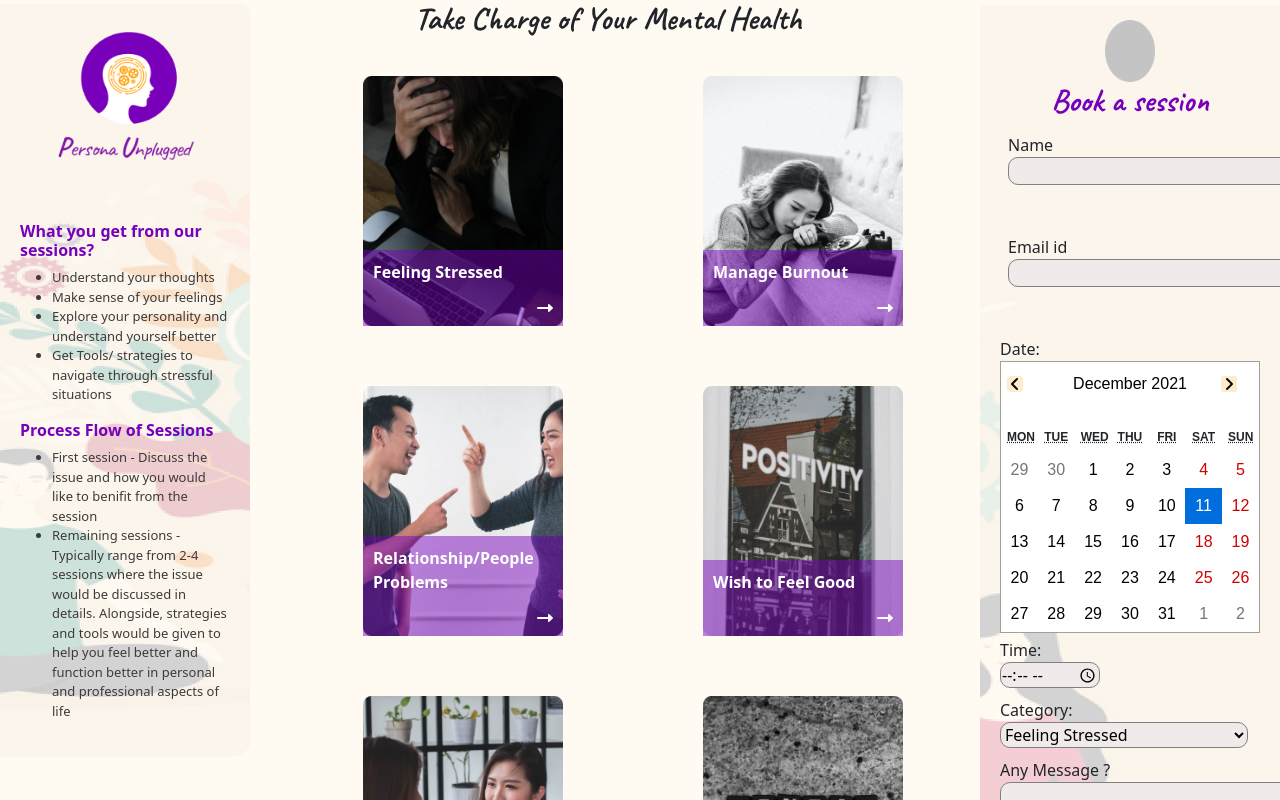
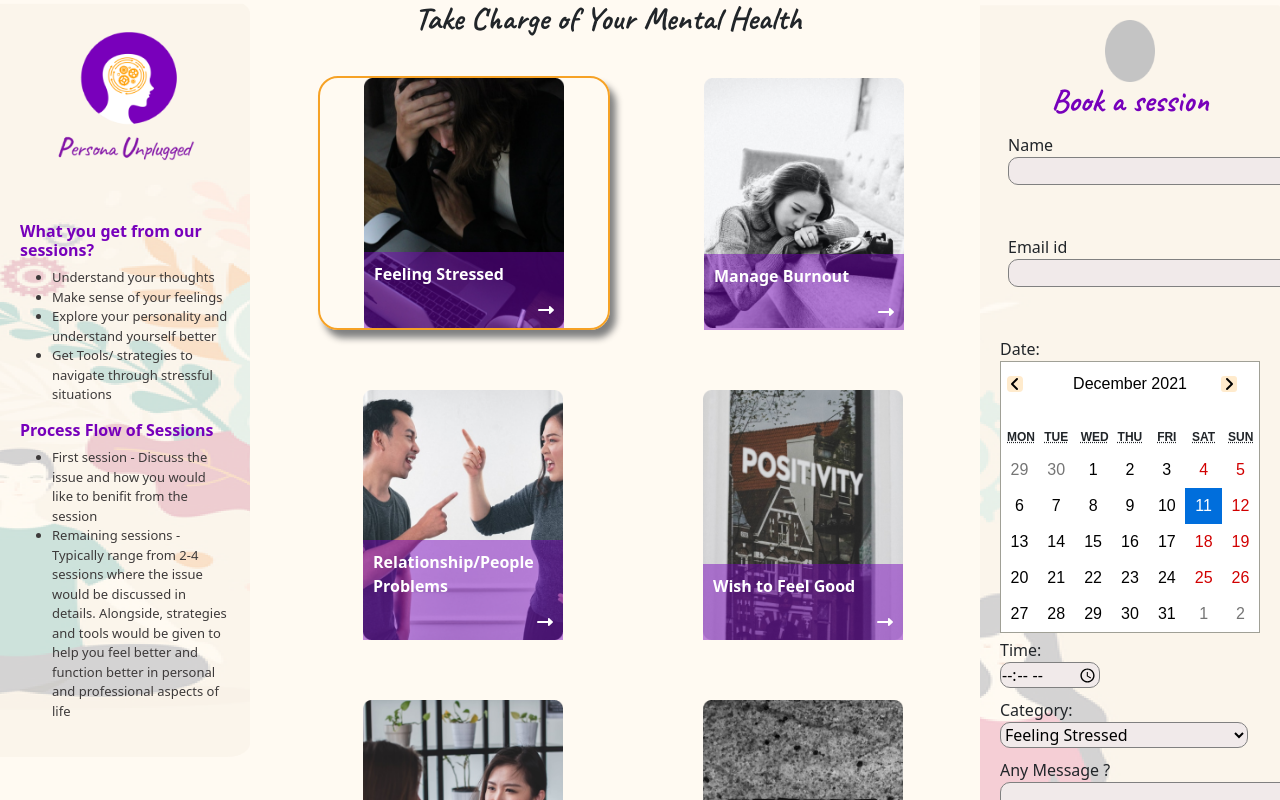
Before and after one commit to Prasath30/persona, a React (Create React App) app: page / in a window 1280 px wide. Shown: the top 800 px of the page. Built offline with nearby package versions, Linux system fonts and the light colour scheme.

Commit message:
small changes

```diff
--- a/src/components/Employee/Content.css
+++ b/src/components/Employee/Content.css
@@ -80,3 +80,8 @@
   font-family: "caveat", "cursive";
   text-align: center;
 }
+#selectedCard {
+  border: 2px solid #f6a226;
+  box-shadow: 6px 8px 7px gray;
+  border-radius: 20px;
+}
--- a/src/components/Employee/Content.jsx
+++ b/src/components/Employee/Content.jsx
@@ -1,9 +1,10 @@
 import React,{useEffect,useState} from 'react'
 import "./Content.css"
 
-const Content = () => {
+const Content = ({category,setcategoryValue,categoryValue}) => {
 
     const [mobview, setmobview] = useState(window.innerWidth)
+
 
     useEffect(() => {
         window.addEventListener("resize" ,function(){
@@ -11,9 +12,15 @@ const Content = () => {
         });
     }, [])
 
+    const handleCardClick = (e,captio) =>{
+            e.preventDefault();
+            setcategoryValue(captio)
+    }
+
+
     const Card = ({imgSrc,caption}) =>{
         return(
-            <div  className={ mobview > "900" ? 'col category-card container'  : null } >
+            <div  id={caption === categoryValue ? "selectedCard" : null} className={ mobview > "900" ? 'col category-card container'  : null } onClick={(e)=>handleCardClick(e,caption)} >
                 <img id="category-img" className={ mobview > "900" ? 'category-img' : null } src={imgSrc} alt="" />
                 <div>
                     <p>{caption}</p>
@@ -22,6 +29,7 @@ const Content = () => {
             </div>
         )
     }
+
 
     const Cardb = ({date,title}) =>{
         return(
@@ -44,12 +52,12 @@ const Content = () => {
 
         <div  className= 'row categories' style={mobview < "900" ? {display:"none"}: null} >
         <h2>Take Charge of Your Mental Health</h2>
-        <Card   imgSrc={`./images/category/one.png`}   caption="Feeling Stressed" />
-        <Card  imgSrc={`./images/category/two.png`}   caption="Manage Burnout"  />
-        <Card  imgSrc={`./images/category/three.png`} caption="Relationship/People Problems"  />
-        <Card imgSrc={`./images/category/four.png`}  caption="Wish to Feel Good" />
-        <Card imgSrc={`./images/category/five.png`}  caption="Not Sure what to talk about" />
-        <Card imgSrc={`./images/category/six.png`}   caption="Need Mental Clarity" />
+        <Card   imgSrc={`./images/category/one.png`}   caption={category.one}    />
+        <Card  imgSrc={`./images/category/two.png`}   caption={category.two}     />
+        <Card  imgSrc={`./images/category/three.png`} caption={category.three}    />
+        <Card imgSrc={`./images/category/four.png`}  caption={category.four}      />
+        <Card imgSrc={`./images/category/five.png`}  caption={category.five}       />
+        <Card imgSrc={`./images/category/six.png`}   caption={category.six}       />
         </div>
           <div  className={ mobview > "900" ? 'row wellness-campaign' : 'row wellness-campaign' } >
                 <h2>Wellness Campaigns</h2>
--- a/src/components/Employee/Employee.jsx
+++ b/src/components/Employee/Employee.jsx
@@ -1,14 +1,23 @@
-import React from 'react'
+import React,{useState} from 'react'
 import Content from './Content.jsx'
 import  "./Employee.css"
 import SideBar from './SideBar'
 
 const Employee = () => {
+      const [category, setcategory] = useState({
+        one:"Feeling Stressed",
+        two:"Manage Burnout",
+        three:"Relationship/People Problems",
+        four:"Wish to Feel Good",
+        five:"Not Sure what to talk about",
+        six:"Need Mental Clarity"
+    })
+    const [categoryValue, setcategoryValue] = useState(category.one)
     return (
         <>
         <section className='employee'>
-          <SideBar />
-          <Content />
+          <SideBar category={category} setcategory={setcategory} categoryValue={categoryValue} setcategoryValue={setcategoryValue} />
+          <Content  category={category} setcategory={setcategory} categoryValue={categoryValue} setcategoryValue={setcategoryValue} />
           </section>
         </>
     )
--- a/src/components/Employee/SideBar.jsx
+++ b/src/components/Employee/SideBar.jsx
@@ -3,17 +3,10 @@ import Calendar from 'react-calendar'
 import 'react-calendar/dist/Calendar.css';
 import "./SideBar.css"
 
-const SideBar = () => {
+const SideBar = ({category,categoryValue}) => {
 
     const [date, setdate] = useState(new Date())
-    const [category, setcategory] = useState({
-        one:"Feeling Stressed",
-        two:"Manage Burnout",
-        three:"Relationship/People Problems",
-        four:"Wish to Feel Good",
-        five:"Not Sure what to talk about",
-        six:"Need Mental Clarity"
-    })
+
    const [mobview, setmobview] = useState(window.innerWidth)
 
     useEffect(() => {
@@ -92,6 +85,7 @@ const SideBar = () => {
                 <div className={mobview > "900" ? null : "col-md-6 col-sm-12"} >
                   <label htmlFor="calendar">Date:</label>
                   <Calendar
+
                   value={date}
                   onChange={setdate}
                   onClickDay={handleClick}
@@ -110,7 +104,7 @@ const SideBar = () => {
                   </div>
                   <div  >
                      <label htmlFor="category">Category:</label>
-                      <select name="category" id="" >
+                      <select name="category" id="" value={categoryValue} >
                           <option value={category.one} >Feeling Stressed</option>
                           <option value={category.two}>Manage Burnout</option>
                           <option value={category.three}>Relationship/People Problems</option>
@@ -126,7 +120,7 @@ const SideBar = () => {
                   <label htmlFor="message">Any Message ?</label>
                   <textarea name="" id="" cols="30" rows="3" className={mobview > "900" ? null : "form-control"}></textarea>
                   </div>
-                  <div  className={ mobview > "900" ? 'sidebar-form-btn'  : "sidebar-form-btn" } >
+                  <div  className={ mobview > "900" ? 'sidebar-form-btn'  : null } >
                     <button type='submit' >Submit</button>
                   </div>
 
```
